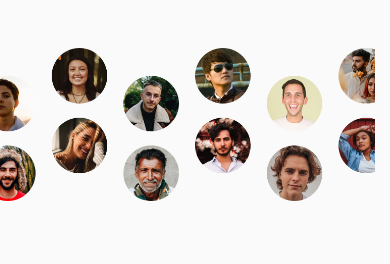
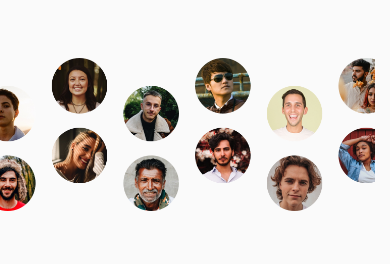
Before and after one commit to AlexTheChef/meet-landing-page, a plain HTML site: page index.html in a window 390 px wide. Shown: the part 82-346 px from the top of the page. Drawn offline with Linux system fonts and the light colour scheme.

Commit message:
responsive

```diff
--- a/index.html
+++ b/index.html
@@ -19,10 +19,9 @@
 
     <img src="/pictures/tablet/image-hero.png" alt="" class="section2__tablet">
 
-    <img src="/pictures/desktop/image-hero-left.png" alt="" class="section2__imgleft">
-    <img src="/pictures/desktop/image-hero-right.png" alt="" class="section2__imgright">
 
     <section2 class="section2">
+        <img src="/pictures/desktop/image-hero-left.png" alt="" class="section2__imgleft">
         <div class="section2__body">
             <h1 class="section2__head">Group chat for Everyone</h1>
             <p class="section2__p">Meet makes it easy to connect with others face-to-face virtually and collaborate across any device.</p>
@@ -31,6 +30,7 @@
                 <button class="button2">What is it?</button>
             </div>
         </div>
+        <img src="/pictures/desktop/image-hero-right.png" alt="" class="section2__imgright">
     </section2>
     <section3 class="section3">
         <div class="section3__container">
--- a/main.css
+++ b/main.css
@@ -1,7 +1,10 @@
 html {
+    display:flex;
+    align-items: center;
+    justify-content: center;
     box-sizing: border-box;
     position: relative;
-    width: 1440px;
+    width: 100%;
     height: 1895px;
     background: #FAFAFA;
     font-family: 'Red Hat Display', sans-serif;
@@ -11,22 +14,27 @@ html {
 }
 
 body {
+    display:flex;
+    align-items: center;
+    justify-content: center;
     margin: 0;
     padding: 0;
     font-family: 'Red Hat Display', sans-serif;
     position: relative;
-    width: 1440px;
+    width: 100%;
     height: 1895px;
     background: #FAFAFA;
     overflow-x: hidden;
 }
 
 .section1 {
+    position:absolute;
     width: 1440px;
     height: 169px;
     display: flex;
     justify-content: center;
     align-items: center;
+    top:0px;
 }
 
 .section2__tablet {
@@ -36,13 +44,13 @@ body {
 .section2__imgleft {
     position: absolute;
     left: -32px;
-    top: 169px;
+    top: 0px;
 }
 
 .section2__imgright {
     position: absolute;
     right: -32px;
-    top: 224px;
+    top: 55px;
 }
 
 .section2 {
@@ -53,6 +61,7 @@ body {
     width: 1440px;
     height: 358px;
     top: 169px;
+    position: absolute;
 }
 
 .section2__body {
@@ -362,14 +371,20 @@ body {
     cursor: pointer;
 }
 
-@media screen and (max-width: 1439px) {
+@media screen and (max-width: 1200px) {
     html {
-        width: 768px;
+        width: 100%;
         height: 2128px;
+        display:flex;
+        align-items: center;
+        justify-content: center;
     }
     body {
-        width: 768px;
+        width: 100%;
         height: 2128px;
+        display:flex;
+        align-items: center;
+        justify-content: center;
     }
     .section1 {
         width: 768px;
@@ -378,7 +393,7 @@ body {
     .section2__tablet {
         display: flex;
         position: absolute;
-        left: -26px;
+        top:140px;
     }
     .section2__imgleft {
         display: none;
```
